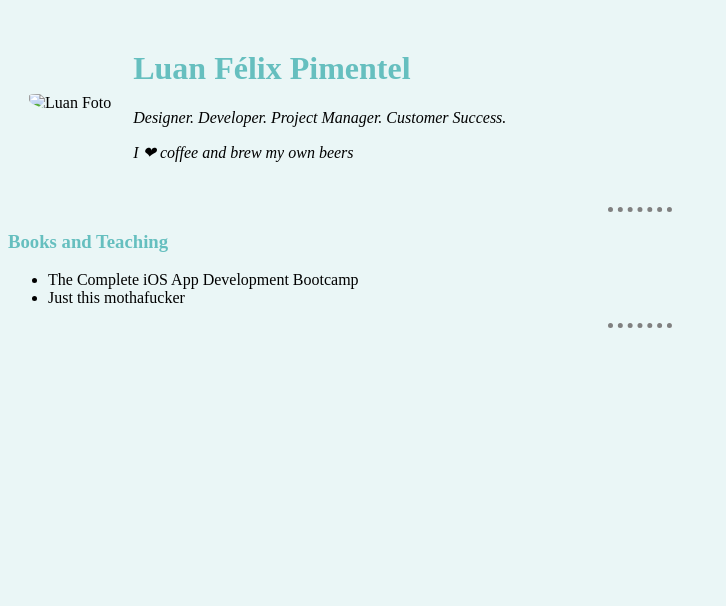
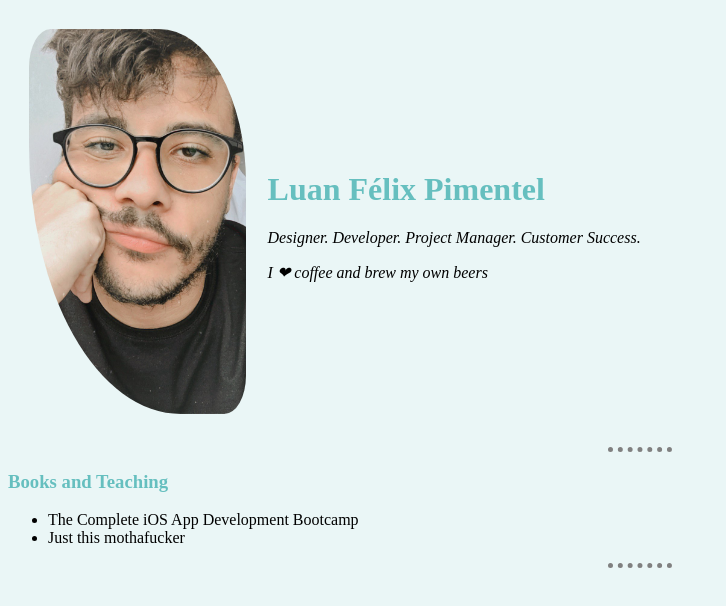
Before and after one commit to luanfelixpimentel/portfolio, a plain HTML site: page index.html in a window 1280 px wide. Shown: the whole page, without its empty margins (0-726 px from the left). Drawn offline with Linux system fonts and the light colour scheme.

Commit message:
Update index.html

```diff
--- a/index.html
+++ b/index.html
@@ -9,7 +9,7 @@
     <body>
         <table cellspacing="20">
             <tr>
-                <td> <img src="images/me.jpg" alt="Luan Foto"> </td>
+                <td> <img src="https://github.com/luanfelixpimentel/portfolio/blob/master/me.jpg?raw=true" alt="Luan Foto"> </td>
                 <td>
                     <h1>Luan Félix Pimentel</h1>
                     <p><em>Designer. Developer. Project Manager. Customer Success.</p>
```
